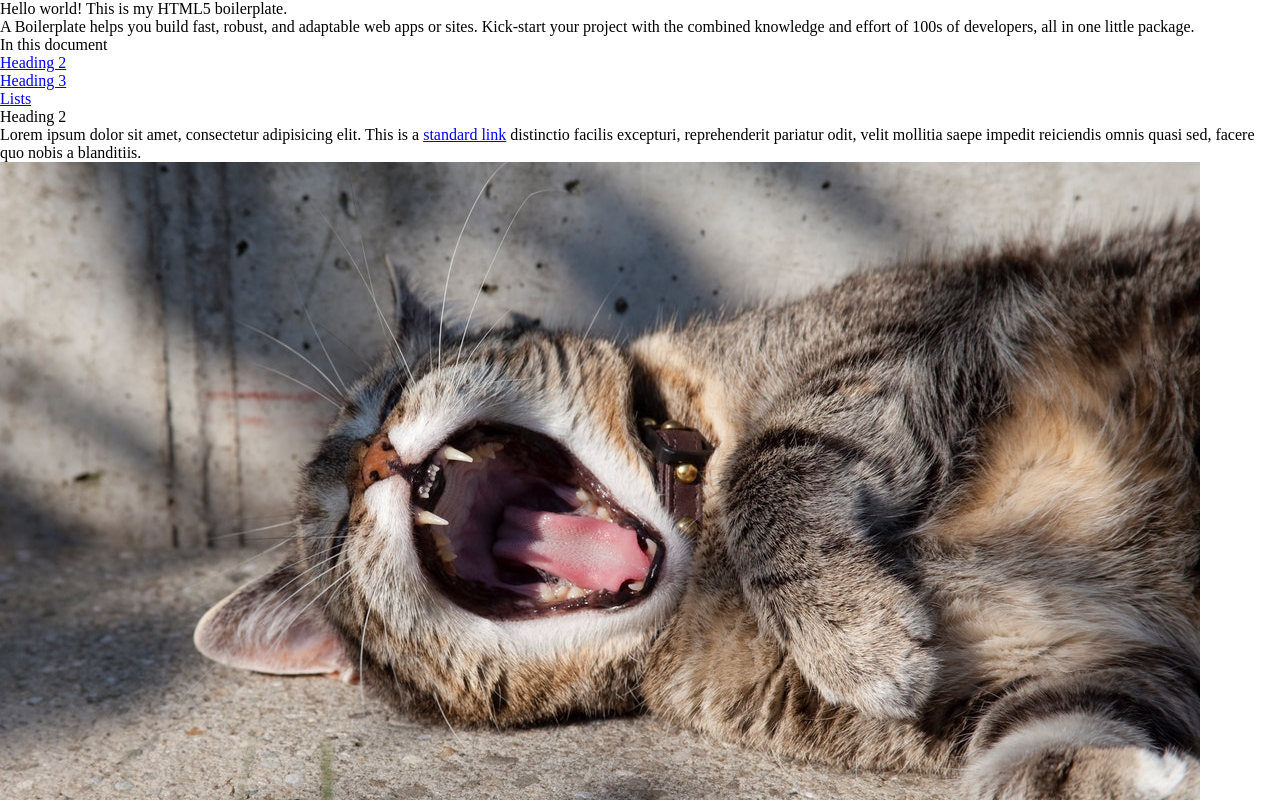
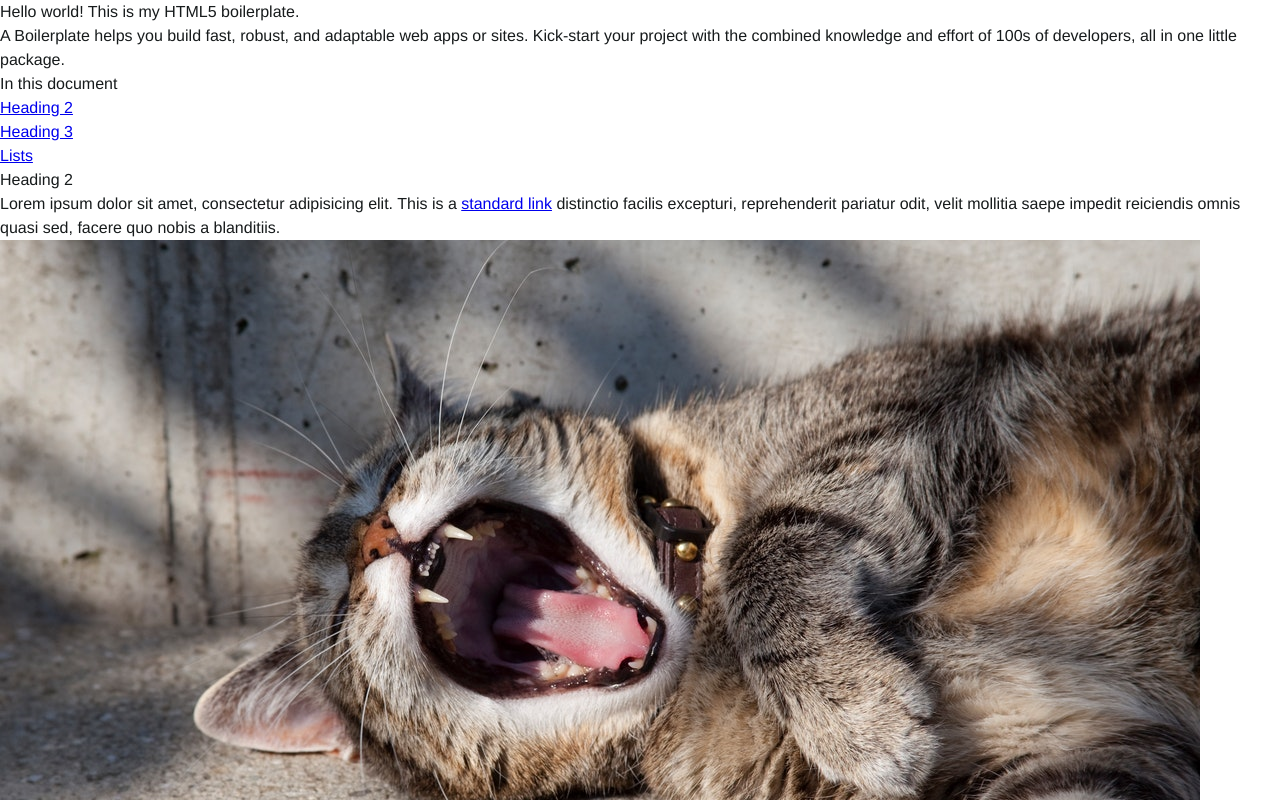
Before and after one commit to mct-ui/html5-boilerplate-taliaXvdb, a plain HTML site: page index.html in a window 1280 px wide. Shown: the top 800 px of the page. Drawn offline with Linux system fonts and the light colour scheme.

Commit message:
global style

```diff
--- a/css/screen.scss
+++ b/css/screen.scss
@@ -188,6 +188,11 @@ img {
 */
 
 html {
+  font-size: calc($root-font-size / 16 * 100%);
+  line-height: 1.5;
+  font-family: $font-family-primary;
+  color: $color-text;
+  scroll-behavior: smooth;
 }
 
 /*
@@ -195,6 +200,8 @@ html {
 */
 
 ::selection {
+  background: $color-primary-light;
+  color: white;
 }
 
 /*
```
Also changed, not shown: css/screen.css, 1 other file.
